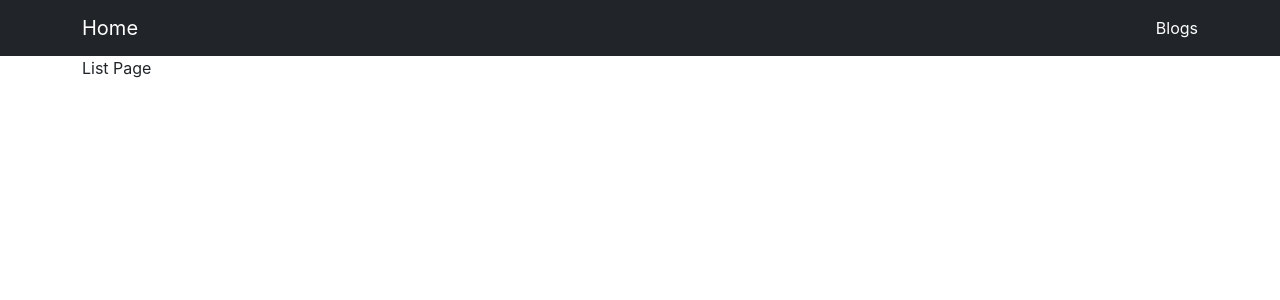
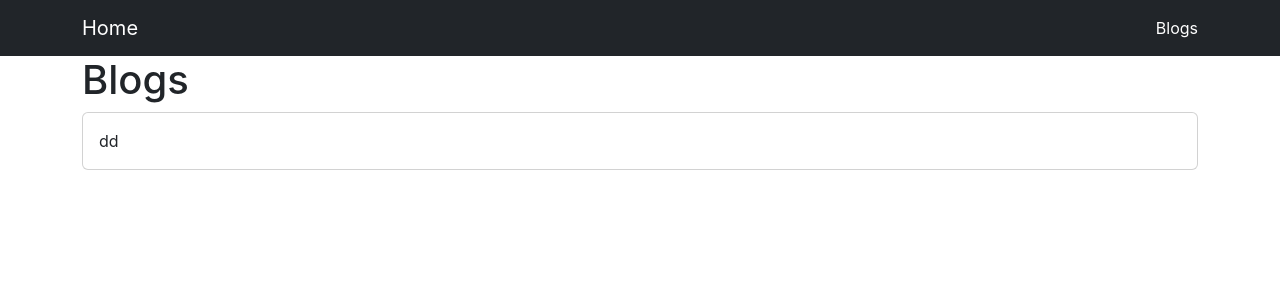
Before and after one commit to parkjunyoung27/react-basic, a React (Create React App) app in the folder react-basic/: page /blogs in a window 1280 px wide. Shown: the top 300 px of the page. Built offline with nearby package versions, Linux system fonts and the light colour scheme; data requests are answered from the project's data file.

Commit message:
props commit

```diff
--- /dev/null
+++ b/react-basic/src/components/Card.js
@@ -0,0 +1,14 @@
+const Card = ({title}) => {
+    // props 안넣고 바로 넣고싶으면 키값을 넣어주면 된다.
+    // props 들어오는 형태 {title:'title'}
+    // console.log(props)
+    return (
+        <div className='card mb-3' >
+            <div className='card-body'>
+                {title}
+            </div>
+        </div>
+    );
+};
+
+export default Card;
--- a/react-basic/src/pages/ListPage.js
+++ b/react-basic/src/pages/ListPage.js
@@ -1,12 +1,13 @@
 import axios from 'axios';
 import { useState, useEffect } from 'react';
+import Card from '../components/Card';
 
 const ListPage = () => {
     const [posts, setPosts] = useState([]);
 
     const getPosts = () => {
         axios.get('http://localhost:3001/posts').then((res) => {
-            console.log(res.data);
+            console.log(res);
             setPosts(res.data);
         })
     }
@@ -17,7 +18,14 @@ const ListPage = () => {
 
     return (
         <div>
-            List Page
+            <h1>Blogs</h1>
+            {posts.map(post => {
+                return (
+                    <Card key={post.id} title={post.title}>
+
+                    </Card>
+                );
+            })}
         </div>
     );
 };
```
Also changed, not shown: 1 other file (tests, documents, lock files or other folders).
